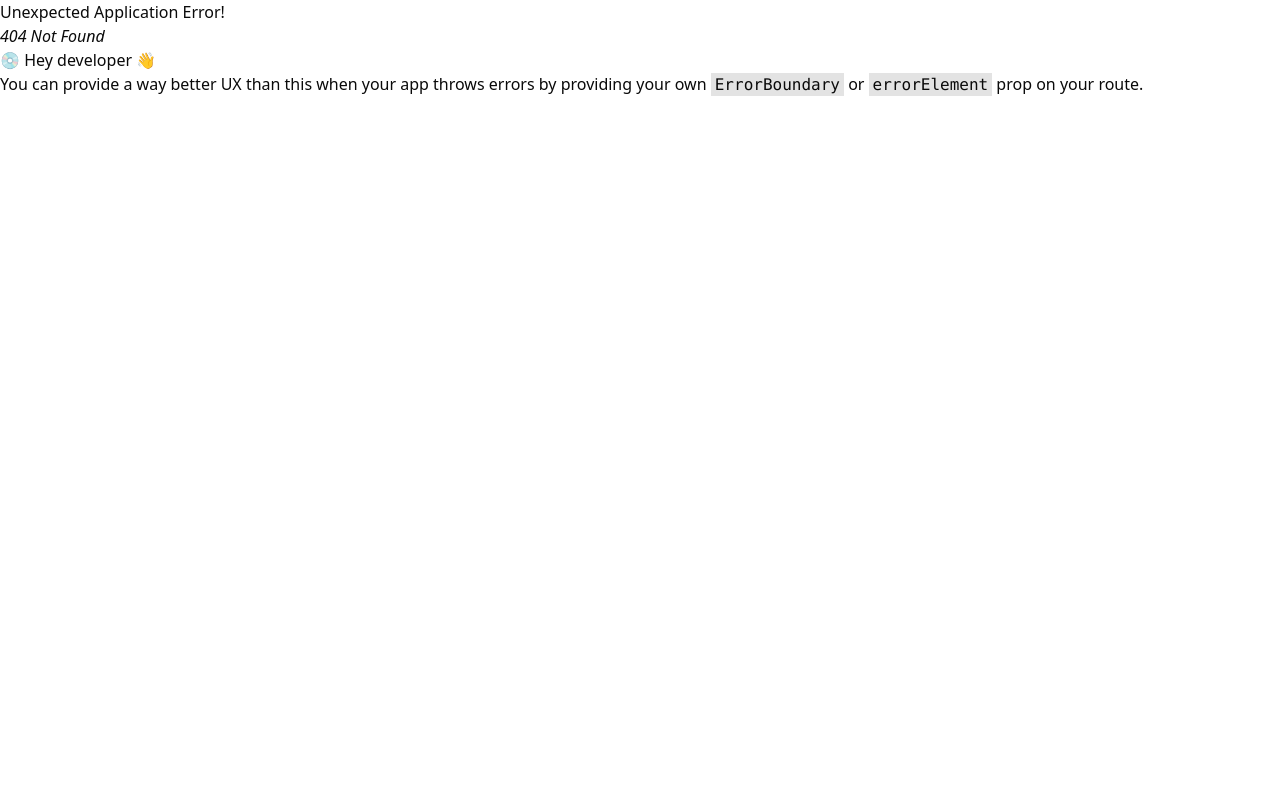
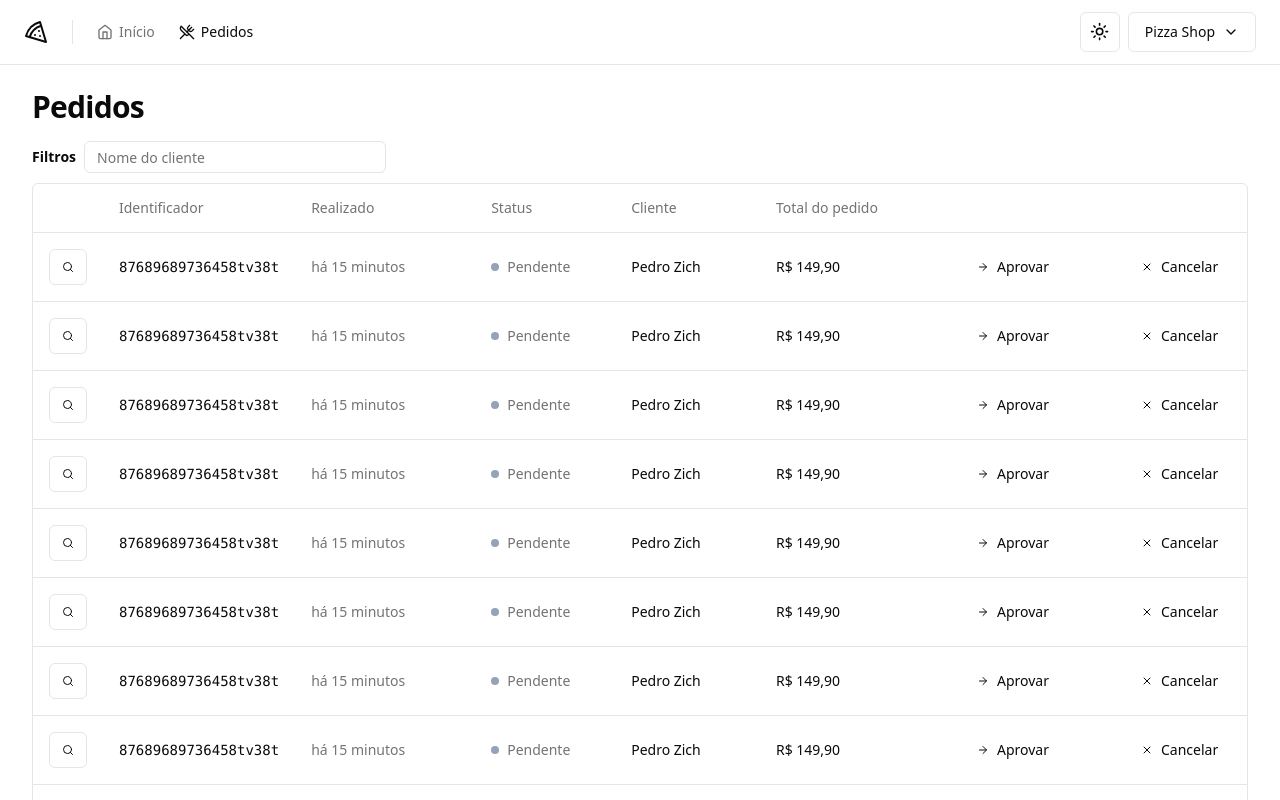
Before and after one commit to PedroZich22/pizzashop-web, a React (Vite) app: page /orders in a window 1280 px wide. Before the commit this address had no page. Shown: the top 800 px of the page. Built offline with nearby package versions, Linux system fonts and the light colour scheme.

Commit message:
feat: orders page

```diff
--- a/src/components/ui/button.tsx
+++ b/src/components/ui/button.tsx
@@ -21,6 +21,7 @@
       },
       size: {
         default: 'h-10 px-4 py-2',
+        xs: 'h-8 px-2.5',
         sm: 'h-9 rounded-md px-3',
         lg: 'h-11 rounded-md px-8',
         icon: 'h-10 w-10',
--- /dev/null
+++ b/src/components/ui/table.tsx
@@ -0,0 +1,117 @@
+import * as React from "react"
+
+import { cn } from "@/lib/utils"
+
+const Table = React.forwardRef<
+  HTMLTableElement,
+  React.HTMLAttributes<HTMLTableElement>
+>(({ className, ...props }, ref) => (
+  <div className="relative w-full overflow-auto">
+    <table
+      ref={ref}
+      className={cn("w-full caption-bottom text-sm", className)}
+      {...props}
+    />
+  </div>
+))
+Table.displayName = "Table"
+
+const TableHeader = React.forwardRef<
+  HTMLTableSectionElement,
+  React.HTMLAttributes<HTMLTableSectionElement>
+>(({ className, ...props }, ref) => (
+  <thead ref={ref} className={cn("[&_tr]:border-b", className)} {...props} />
+))
+TableHeader.displayName = "TableHeader"
+
+const TableBody = React.forwardRef<
+  HTMLTableSectionElement,
+  React.HTMLAttributes<HTMLTableSectionElement>
+>(({ className, ...props }, ref) => (
+  <tbody
+    ref={ref}
+    className={cn("[&_tr:last-child]:border-0", className)}
+    {...props}
+  />
+))
+TableBody.displayName = "TableBody"
+
+const TableFooter = React.forwardRef<
+  HTMLTableSectionElement,
+  React.HTMLAttributes<HTMLTableSectionElement>
+>(({ className, ...props }, ref) => (
+  <tfoot
+    ref={ref}
+    className={cn(
+      "border-t bg-muted/50 font-medium [&>tr]:last:border-b-0",
+      className
+    )}
+    {...props}
+  />
+))
+TableFooter.displayName = "TableFooter"
+
+const TableRow = React.forwardRef<
+  HTMLTableRowElement,
+  React.HTMLAttributes<HTMLTableRowElement>
+>(({ className, ...props }, ref) => (
+  <tr
+    ref={ref}
+    className={cn(
+      "border-b transition-colors hover:bg-muted/50 data-[state=selected]:bg-muted",
+      className
+    )}
+    {...props}
+  />
+))
+TableRow.displayName = "TableRow"
+
+const TableHead = React.forwardRef<
+  HTMLTableCellElement,
+  React.ThHTMLAttributes<HTMLTableCellElement>
+>(({ className, ...props }, ref) => (
+  <th
+    ref={ref}
+    className={cn(
+      "h-12 px-4 text-left align-middle font-medium text-muted-foreground [&:has([role=checkbox])]:pr-0",
+      className
+    )}
+    {...props}
+  />
+))
+TableHead.displayName = "TableHead"
+
+const TableCell = React.forwardRef<
+  HTMLTableCellElement,
+  React.TdHTMLAttributes<HTMLTableCellElement>
+>(({ className, ...props }, ref) => (
+  <td
+    ref={ref}
+    className={cn("p-4 align-middle [&:has([role=checkbox])]:pr-0", className)}
+    {...props}
+  />
+))
+TableCell.displayName = "TableCell"
+
+const TableCaption = React.forwardRef<
+  HTMLTableCaptionElement,
+  React.HTMLAttributes<HTMLTableCaptionElement>
+>(({ className, ...props }, ref) => (
+  <caption
+    ref={ref}
+    className={cn("mt-4 text-sm text-muted-foreground", className)}
+    {...props}
+  />
+))
+TableCaption.displayName = "TableCaption"
+
+export {
+  Table,
+  TableHeader,
+  TableBody,
+  TableFooter,
+  TableHead,
+  TableRow,
+  TableCell,
+  TableCaption,
+}
--- /dev/null
+++ b/src/pages/app/orders/orders.tsx
@@ -0,0 +1,91 @@
+import { ArrowRight, Search, X } from 'lucide-react'
+import { Helmet } from 'react-helmet-async'
+
+import { Button } from '@/components/ui/button'
+import { Input } from '@/components/ui/input'
+import {
+  Table,
+  TableBody,
+  TableCell,
+  TableHead,
+  TableHeader,
+  TableRow,
+} from '@/components/ui/table'
+
+export function Orders() {
+  return (
+    <>
+      <Helmet title="Pedidos" />
+
+      <div className="flex flex-col gap-4">
+        <h1 className="text-3xl font-bold tracking-tight">Pedidos</h1>
+      </div>
+
+      <div className="space-y-2.5">
+        <form className="flex items-center gap-2">
+          <span className="text-sm font-semibold">Filtros</span>
+          <Input placeholder="Nome do cliente" className="h-8 w-[302px]" />
+        </form>
+
+        <div className="rounded-md border">
+          <Table>
+            <TableHeader>
+              <TableRow>
+                <TableHead className="w-[64px]"></TableHead>
+                <TableHead className="w-[140px]">Identificador</TableHead>
+                <TableHead className="w-[180px]">Realizado</TableHead>
+                <TableHead className="w-[140px]">Status</TableHead>
+                <TableHead>Cliente</TableHead>
+                <TableHead>Total do pedido</TableHead>
+                <TableHead className="w-[164px]"></TableHead>
+                <TableHead className="w-[132px]"></TableHead>
+              </TableRow>
+            </TableHeader>
+            <TableBody>
+              {Array.from({ length: 10 }).map((_, i) => {
+                return (
+                  <TableRow key={i}>
+                    <TableCell>
+                      <Button variant="outline" size="sm">
+                        <Search className="h-3 w-3" />
+                        <span className="sr-only">Detalhes do pedido</span>
+                      </Button>
+                    </TableCell>
+                    <TableCell className="font-mono text-sm font-medium">
+                      87689689736458tv38t
+                    </TableCell>
+                    <TableCell className="text-muted-foreground">
+                      há 15 minutos
+                    </TableCell>
+                    <TableCell className="">
+                      <div className="flex items-center gap-2">
+                        <span className="h-2 w-2 rounded-full bg-slate-400" />
+                        <span className="font-medium text-muted-foreground">
+                          Pendente
+                        </span>
+                      </div>
+                    </TableCell>
+                    <TableCell className="font-medium">Pedro Zich</TableCell>
+                    <TableCell className="font-medium">R$ 149,90</TableCell>
+                    <TableCell>
+                      <Button variant="ghost" size="xs">
+                        <ArrowRight className="mr-2 h-3 w-3" />
+                        Aprovar
+                      </Button>
+                    </TableCell>
+                    <TableCell>
+                      <Button variant="ghost" size="xs">
+                        <X className="mr-2 h-3 w-3" />
+                        Cancelar
+                      </Button>
+                    </TableCell>
+                  </TableRow>
+                )
+              })}
+            </TableBody>
+          </Table>
+        </div>
+      </div>
+    </>
+  )
+}
--- a/src/routes.tsx
+++ b/src/routes.tsx
@@ -3,6 +3,7 @@
 import { AppLayout } from './pages/_layouts/app'
 import { AuthLayout } from './pages/_layouts/auth'
 import { Dashboard } from './pages/app/dashboard'
+import { Orders } from './pages/app/orders/orders'
 import { SignIn } from './pages/auth/sign-in'
 import { SignUp } from './pages/auth/sign-up'
 
@@ -14,6 +15,10 @@
       {
         path: '/',
         element: <Dashboard />,
+      },
+      {
+        path: '/orders',
+        element: <Orders />,
       },
     ],
   },
```
